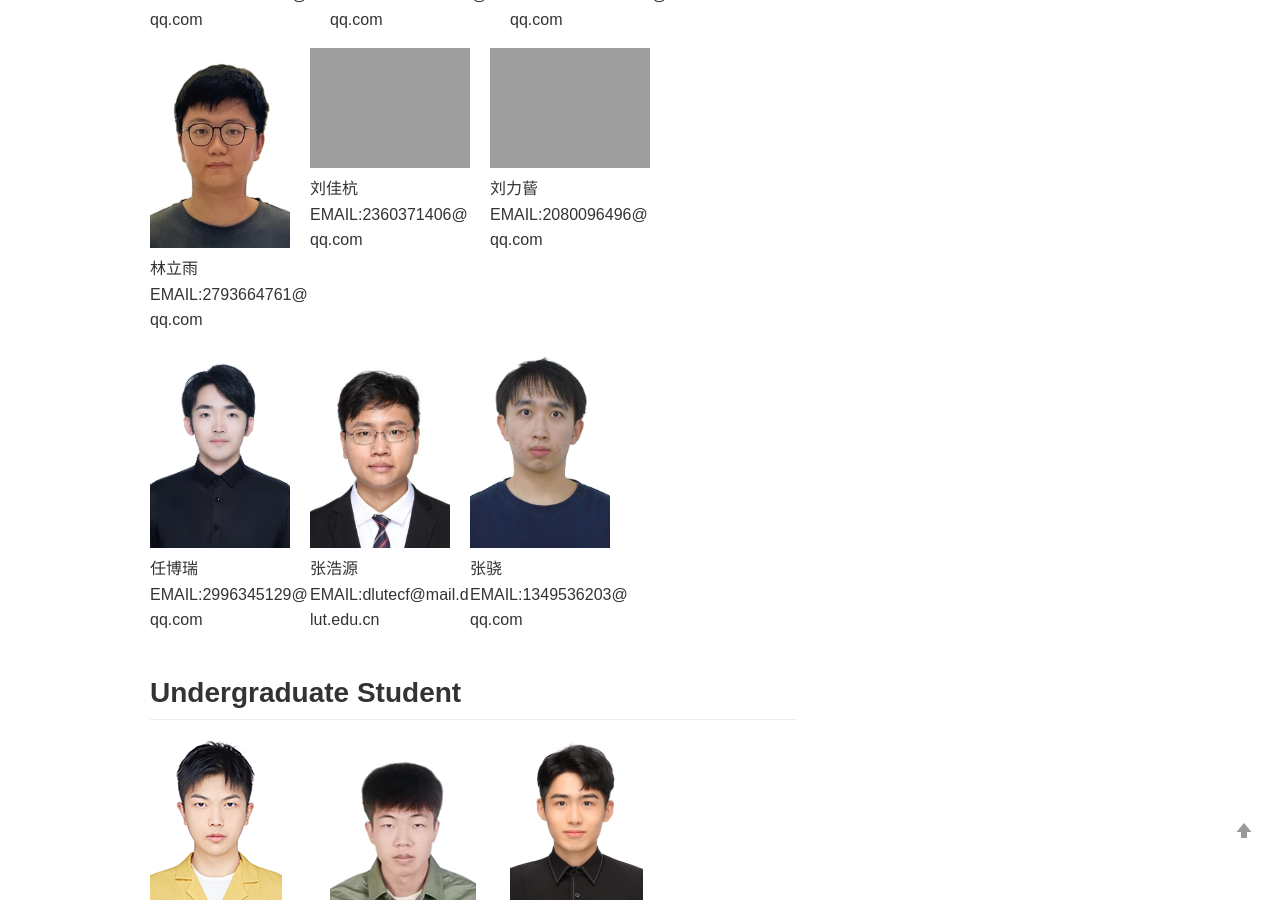
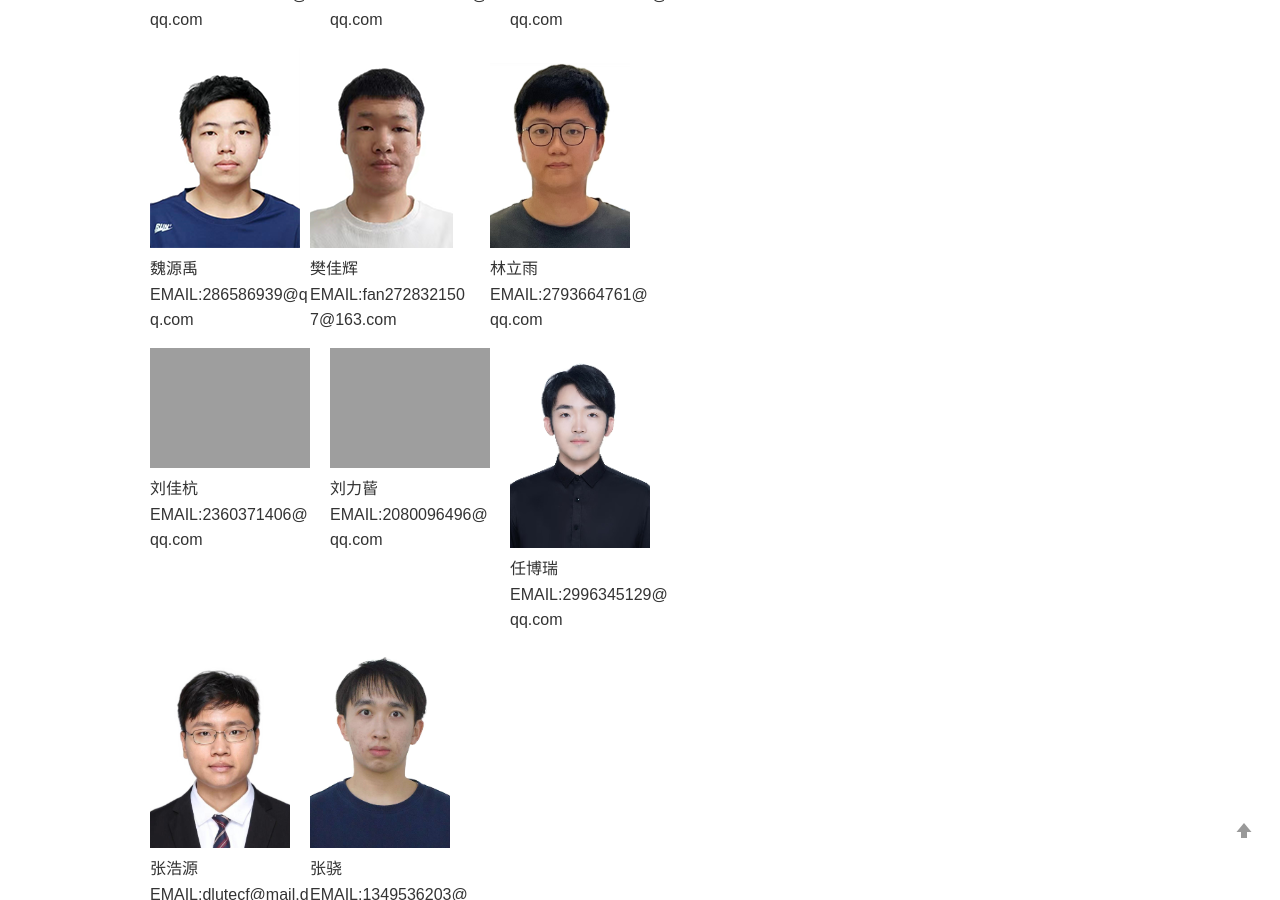
Before and after one commit to IntELab-dlut/IntELab-dlut.github.io, a Jekyll site: the page built from pages/member.md, in a window 1280 px wide and 900 px high, scrolled down 3445 px. Built offline with Jekyll 4.4.1, drawn with Linux system fonts in a browser that asks for light colours; a style sheet for code colours, icons or effects is not loaded.

Commit message:
Update member.md

```diff
--- a/pages/member.md
+++ b/pages/member.md
@@ -225,6 +225,20 @@ Google scholar:  <https://scholar.google.co.jp/citations?user=Ofuf9moAAAAJ&hl=zh
     <br/>EMAIL:1592890733@qq.com
     </p>
 </div>
+<div id="div10" class="weiyaunyu">
+    <img src="/images/pages/魏源禹.png">
+    <p>
+    魏源禹
+    <br/>EMAIL:286586939@qq.com
+    </p>
+</div>
+<div id="div11" class="fanjiahui">
+    <img src="/images/pages/樊佳辉.png">
+    <p>
+    樊佳辉
+    <br/>EMAIL:fan2728321507@163.com
+    </p>
+</div>
 <div id="div17" class="linliyu">
     <img src="/images/pages/林立雨.png">
     <p>
@@ -239,8 +253,6 @@ Google scholar:  <https://scholar.google.co.jp/citations?user=Ofuf9moAAAAJ&hl=zh
     <br/>EMAIL:2360371406@qq.com
     </p>
 </div>
-
-
 
 
 
```
